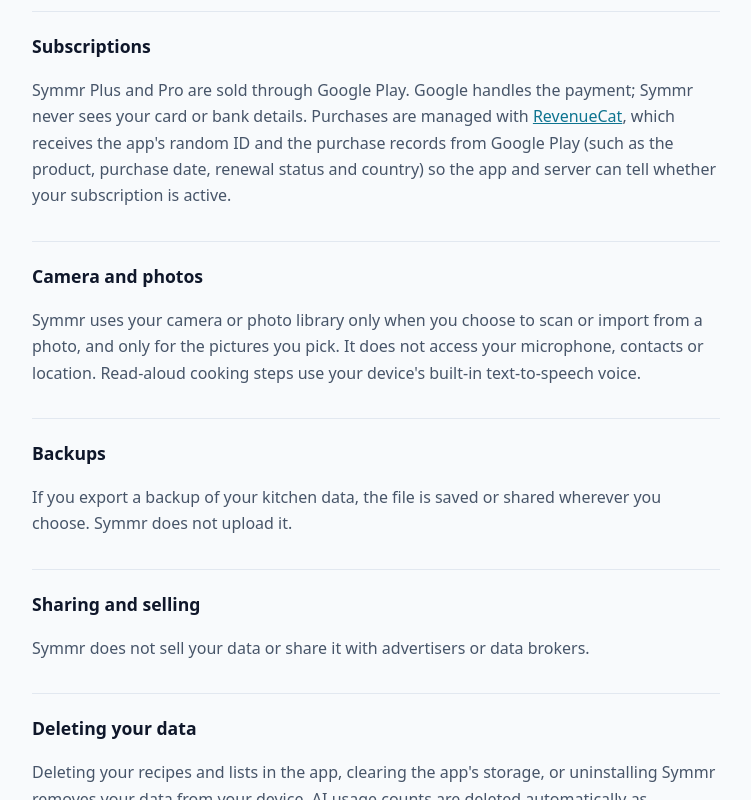
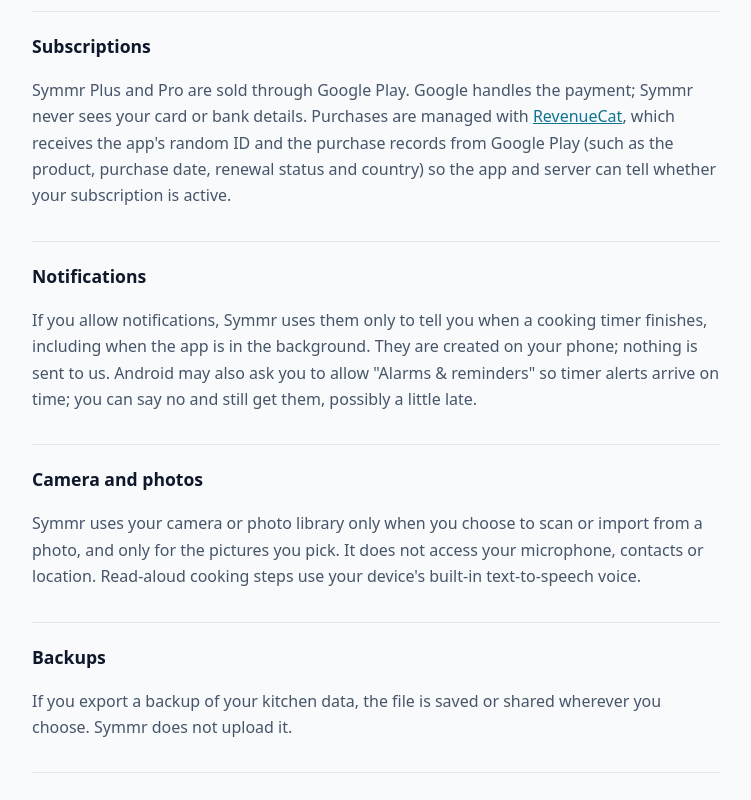
Before and after one commit to BlueprintDynamics/App-Policies, a plain HTML site: page symmr.html in a window 1280 px wide. Shown: the part 1314-2114 px from the top of the page, without its empty margins (264-1015 px from the left). Drawn offline with Linux system fonts and the light colour scheme.

Commit message:
Symmr privacy: notifications for cooking timers
Co-Authored-By: Claude Opus 5.5 <noreply@anthropic.com>
Claude-Session: https://claude.ai/code/session_01VVAguw766xgMqgHntciaFV

```diff
--- a/symmr.html
+++ b/symmr.html
@@ -10,7 +10,7 @@
 <main>
   <a class="back" href="index.html">← All apps</a>
   <h1>Symmr Privacy Policy</h1>
-  <p class="date">Last updated: November 14, 2026 · <a href="symmr-terms.html">Terms of Use</a></p>
+  <p class="date">Last updated: November 26, 2026 · <a href="symmr-terms.html">Terms of Use</a></p>
 
   <div class="summary">
     <p><strong>Your kitchen data stays on your device.</strong> Symmr has no accounts, no ads and no tracking.
@@ -52,6 +52,11 @@
   app's random ID and the purchase records from Google Play (such as the product, purchase date, renewal status and
   country) so the app and server can tell whether your subscription is active.</p>
 
+  <h2>Notifications</h2>
+  <p>If you allow notifications, Symmr uses them only to tell you when a cooking timer finishes, including when the app is
+  in the background. They are created on your phone; nothing is sent to us. Android may also ask you to allow
+  "Alarms &amp; reminders" so timer alerts arrive on time; you can say no and still get them, possibly a little late.</p>
+
   <h2>Camera and photos</h2>
   <p>Symmr uses your camera or photo library only when you choose to scan or import from a photo, and only for the pictures
   you pick. It does not access your microphone, contacts or location. Read-aloud cooking steps use your device's built-in
```
